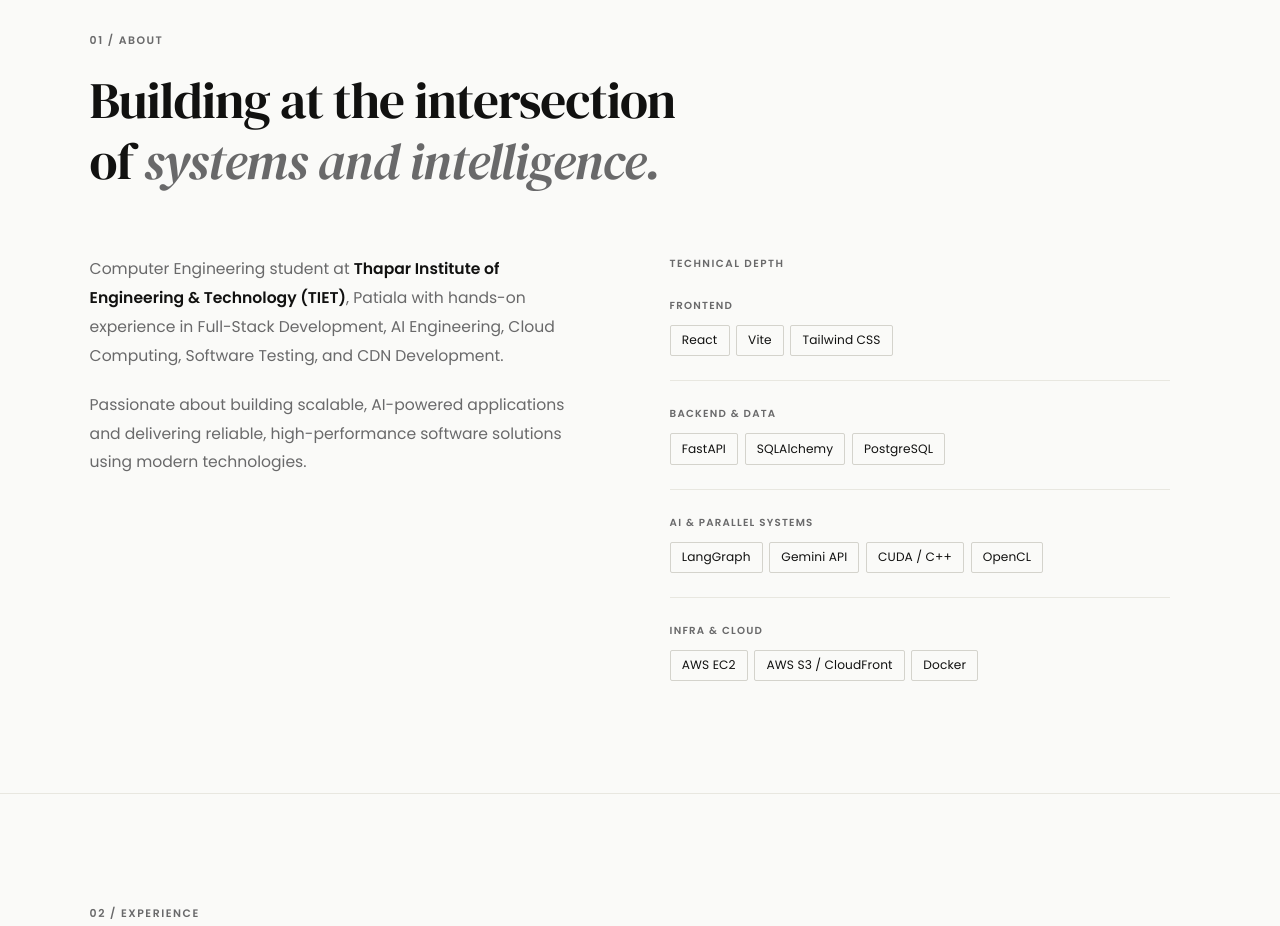
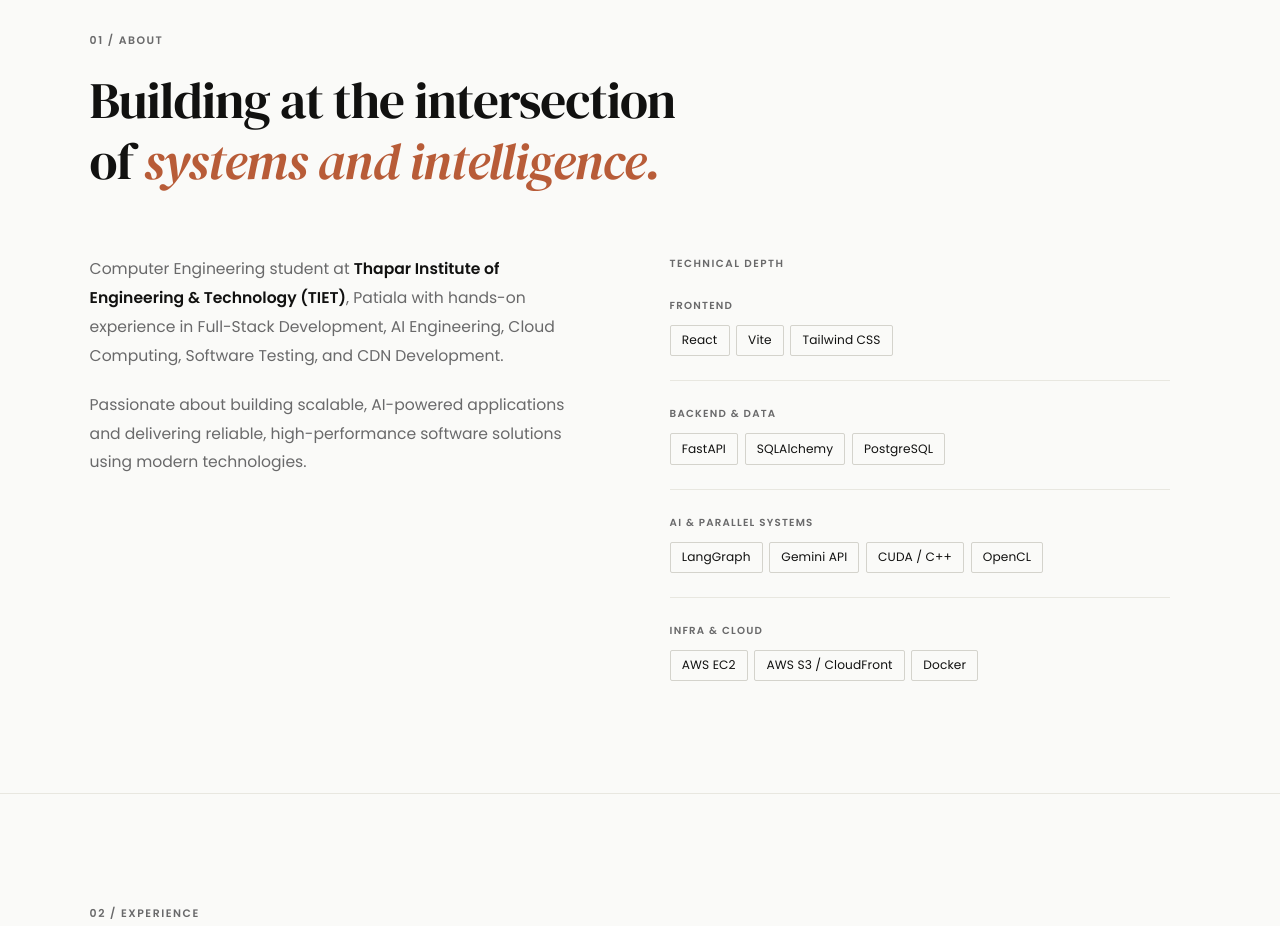
Before and after one commit to sujalmallick/Portfolio-website, a plain HTML site: page index.html in a window 1280 px wide. Shown: the part 880-1806 px from the top of the page. Drawn offline with Linux system fonts and the light colour scheme.

Commit message:
style: align about heading accent

```diff
--- a/style.css
+++ b/style.css
@@ -259,6 +259,8 @@ section {
   font-style: italic;
   color: var(--text-muted);
 }
+
+#about .section-header h2 em { color: var(--accent); }
 
 /* ── 6. SCROLL REVEAL ─────────────────────────────────────────────────── */
 .reveal {
```
